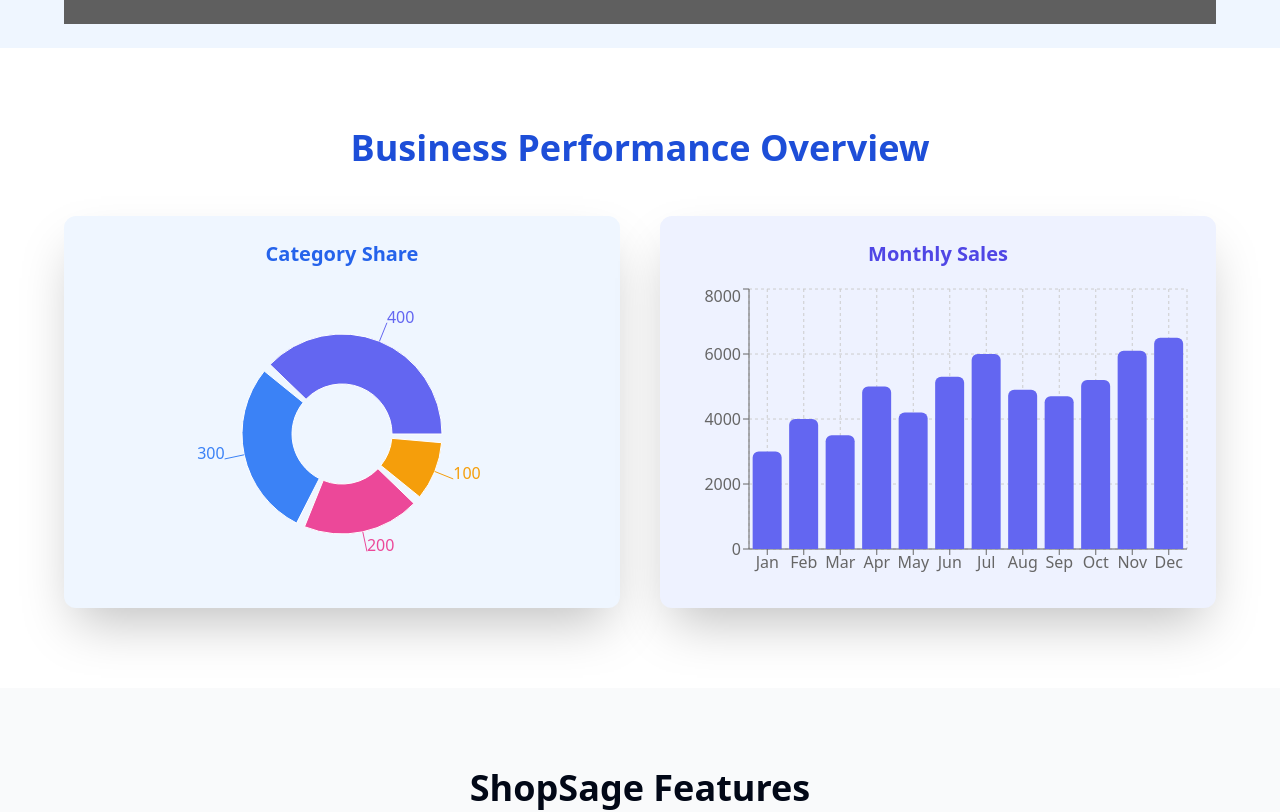
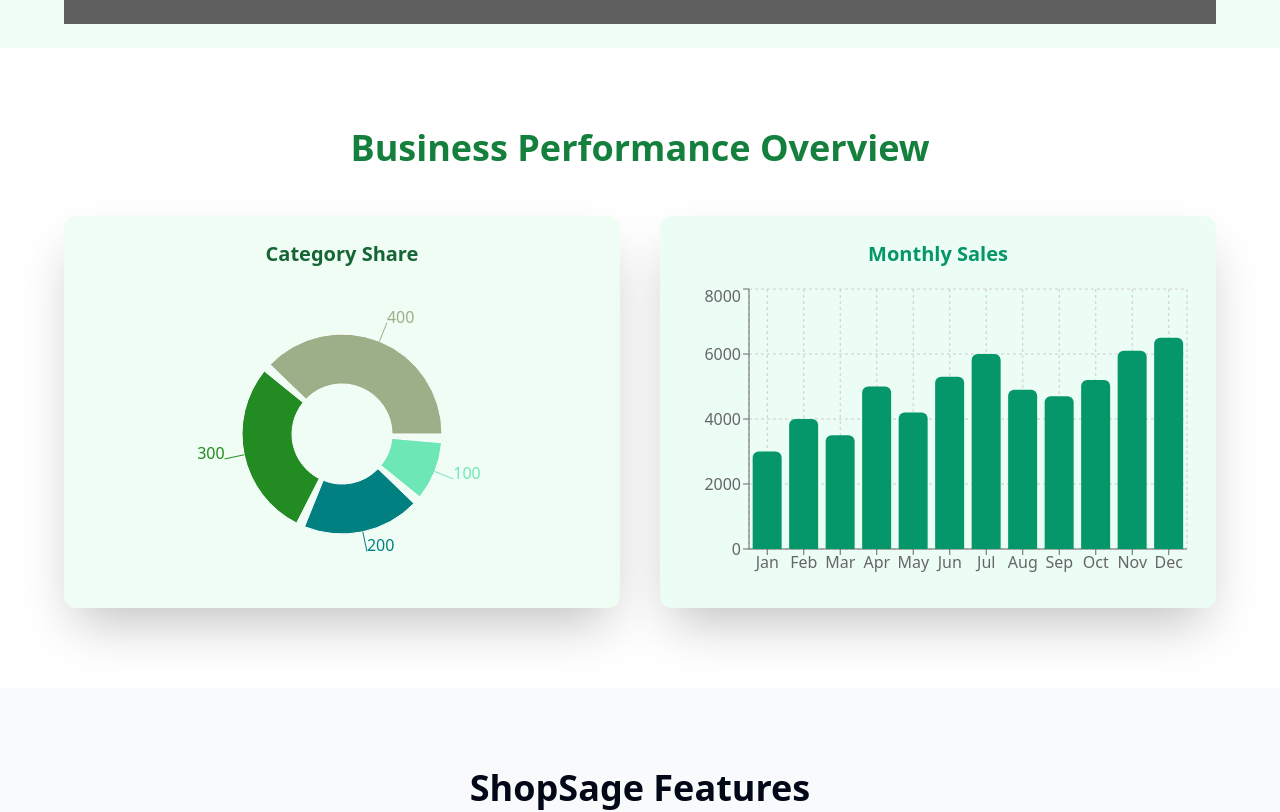
Before and after one commit to SwarnitSinha/ShopInventory-Frontend, a React (Vite) app: page / in a window 1280 px wide. Shown: the part 1300-2112 px from the top of the page. Built offline with nearby package versions, Linux system fonts and the light colour scheme; grey boxes are pictures that could not be loaded.

Commit message:
UI Theme redesigned.

```diff
--- a/index.html
+++ b/index.html
@@ -1,8 +1,12 @@
 <!DOCTYPE html>
 <html lang="en">
   <head>
+    <link rel="icon" type="image/svg+xml" href="/favicon.svg">
+  <link rel="icon" type="image/png" sizes="32x32" href="/favicon-32x32.png">
+  <link rel="icon" type="image/png" sizes="16x16" href="/favicon-16x16.png">
     <meta charset="UTF-8" />
     <meta name="viewport" content="width=device-width, initial-scale=1.0" />
+    <title>Inventory Pro</title>
   </head>
   <body>
     <div id="root"></div>
--- a/src/components/landingPage/analyticsSection.tsx
+++ b/src/components/landingPage/analyticsSection.tsx
@@ -1,7 +1,7 @@
 import { PieChart, Pie, Cell, Tooltip, BarChart, Bar, XAxis, YAxis, CartesianGrid, ResponsiveContainer } from 'recharts';
 import { motion } from 'framer-motion';
 
-const chartColors = ['#6366F1', '#3B82F6', '#EC4899', '#F59E0B'];
+const chartColors = ['#059669', '#10B981', '#34D399', '#6EE7B7'];
 
 const pieData = [
   { name: 'Electronics', value: 400 },
@@ -25,7 +25,10 @@ const barData = [
   { month: 'Dec', sales: 6500 },
 ];
 
+
+
 export function AnalyticsSection() {
+  const chartColors = ['#9CAF88', '#228B22', '#008080', '#6EE7B7'];
   return (
     <section className="py-20 px-4 bg-white">
       <motion.div
@@ -35,21 +38,15 @@ export function AnalyticsSection() {
         transition={{ duration: 0.8 }}
         viewport={{ once: true }}
       >
-        <h2 className="text-3xl md:text-4xl font-bold text-center text-blue-700 mb-12">
+        <h2 className="text-3xl md:text-4xl font-bold text-center text-green-700 mb-12">
           Business Performance Overview
         </h2>
 
         <div className="flex flex-col lg:flex-row gap-10 justify-center items-center">
 
           {/* Pie Chart */}
-          <motion.div
-            className="w-full lg:w-1/2 bg-blue-50 p-6 rounded-xl shadow-2xl"
-            initial={{ opacity: 0, x: -100 }}
-            whileInView={{ opacity: 1, x: 0 }}
-            transition={{ duration: 1 }}
-            viewport={{ once: true }}
-          >
-            <h3 className="text-xl font-semibold text-blue-600 mb-4 text-center">Category Share</h3>
+          <motion.div className="w-full lg:w-1/2 bg-green-50 p-6 rounded-xl shadow-2xl"> {/* Sage Green background */}
+            <h3 className="text-xl font-semibold text-green-800 mb-4 text-center">Category Share</h3>
             <ResponsiveContainer width="100%" height={300}>
               <PieChart>
                 <Pie
@@ -74,20 +71,20 @@ export function AnalyticsSection() {
 
           {/* Bar Chart */}
           <motion.div
-            className="w-full lg:w-1/2 bg-indigo-50 p-6 rounded-xl shadow-2xl"
+            className="w-full lg:w-1/2 bg-emerald-50 p-6 rounded-xl shadow-2xl"
             initial={{ opacity: 0, x: 100 }}
             whileInView={{ opacity: 1, x: 0 }}
             transition={{ duration: 1 }}
             viewport={{ once: true }}
           >
-            <h3 className="text-xl font-semibold text-indigo-600 mb-4 text-center">Monthly Sales</h3>
+            <h3 className="text-xl font-semibold text-emerald-600 mb-4 text-center">Monthly Sales</h3>
             <ResponsiveContainer width="100%" height={300}>
               <BarChart data={barData}>
                 <CartesianGrid strokeDasharray="3 3" />
                 <XAxis dataKey="month" />
                 <YAxis />
                 <Tooltip />
-                <Bar dataKey="sales" fill="#6366F1" radius={[6, 6, 0, 0]} />
+                <Bar dataKey="sales" fill="#059669" radius={[6, 6, 0, 0]} />
               </BarChart>
             </ResponsiveContainer>
           </motion.div>
@@ -96,5 +93,3 @@ export function AnalyticsSection() {
     </section>
   );
 };
-
-export default AnalyticsSection;
--- a/src/components/landingPage/animatedCounter.tsx
+++ b/src/components/landingPage/animatedCounter.tsx
@@ -53,7 +53,7 @@ export function AnimatedCounter ({ target, title, duration = 2 }: AnimatedCounte
 
   return (
     <div ref={counterRef} className="text-center">
-      <div className="text-3xl md:text-4xl font-bold text-blue-600">{count.toLocaleString()}+</div>
+      <div className="text-3xl md:text-4xl font-bold text-green-600">{count.toLocaleString()}+</div>
       <div className="text-gray-600 mt-2">{title}</div>
     </div>
   );
--- a/src/components/landingPage/featureCard.tsx
+++ b/src/components/landingPage/featureCard.tsx
@@ -10,14 +10,14 @@ interface FeatureCardProps {
 export function FeatureCard ({ icon, title, description }: FeatureCardProps) {
   return (
     <motion.div
-      className="bg-white rounded-xl shadow-lg p-6 flex flex-col items-center text-center"
-      whileHover={{
-        y: -10,
-        boxShadow: "0 25px 50px -12px rgba(0, 0, 0, 0.25)"
-      }}
-      transition={{ type: "spring", stiffness: 300 }}
-    >
-      <div className="text-blue-600 mb-4 text-4xl md:text-5xl">{icon}</div>
+  className="bg-white rounded-xl shadow-lg p-6 flex flex-col items-center text-center"
+  whileHover={{
+    y: -10,
+    boxShadow: "0 25px 50px -12px rgba(0, 0, 0, 0.15)",
+    border: "2px solid #9CAF88" // Sage Green border on hover
+  }}
+>
+  <div className="text-green-800 mb-4 text-4xl md:text-5xl">{icon}</div> {/* Forest Green icon */}
       <h3 className="text-xl font-bold mb-2">{title}</h3>
       <p className="text-gray-600">{description}</p>
     </motion.div>
--- a/src/components/landingPage/footer.tsx
+++ b/src/components/landingPage/footer.tsx
@@ -29,7 +29,7 @@ export function Footer() {
                 href="https://swarnitsinha.github.io/myportfolio/"
                 target="_blank"
                 rel="noopener noreferrer"
-                className="hover:text-white transition-colors"
+                className="hover:text-green-400 transition-colors"
             >
                 Contact
             </a>
--- a/src/styles/globals.css
+++ b/src/styles/globals.css
@@ -1,46 +1,108 @@
-
 @tailwind base;
 @tailwind components;
 @tailwind utilities;
 
 @layer base {
   :root {
+    /* Custom color variables - Updated to Emerald theme */
+    --sage: #10b981;        /* Updated to emerald-500 */
+    --forest: #047857;      /* Updated to emerald-700 */
+    --teal: #0d9488;        /* Updated to teal-600 for consistency */
+    --light-green: #a7f3d0; /* Updated to emerald-200 */
+    --light-gray: #f9fafb;  /* Updated to gray-50 */
+    --charcoal: #374151;    /* Updated to gray-700 */
+
+    /* Base colors */
     --background: 0 0% 100%;
     --foreground: 222.2 84% 4.9%;
     --card: 0 0% 100%;
     --card-foreground: 222.2 84% 4.9%;
     --popover: 0 0% 100%;
     --popover-foreground: 222.2 84% 4.9%;
-    --primary: 221.2 83.2% 53.3%;
-    --primary-foreground: 210 40% 98%;
-    --secondary: 210 40% 96.1%;
-    --secondary-foreground: 222.2 47.4% 11.2%;
-    --muted: 210 40% 96.1%;
-    --muted-foreground: 215.4 16.3% 46.9%;
-    --accent: 210 40% 96.1%;
-    --accent-foreground: 222.2 47.4% 11.2%;
-    --destructive: 0 84.2% 60.2%;
+
+    /* Primary - Emerald theme */
+    --primary: 160 84% 39%;  /* emerald-600 - #059669 */
+    --primary-foreground: 0 0% 100%;
+
+    /* Secondary - Light emerald */
+    --secondary: 153 100% 89%; /* emerald-100 - #d1fae5 */
+    --secondary-foreground: 160 84% 24%;
+
+    /* Muted colors */
+    --muted: 220 14% 96%;
+    --muted-foreground: 220 9% 46%;
+
+    /* Accent - Medium emerald */
+    --accent: 158 64% 52%;   /* emerald-400 - #34d399 */
+    --accent-foreground: 160 84% 24%;
+
+    /* Destructive */
+    --destructive: 0 84% 60%;
+    --destructive-foreground: 0 0% 100%;
+
+    /* Borders and inputs */
+    --border: 220 13% 91%;
+    --input: 220 13% 91%;
+
+    /* Ring - Emerald focus */
+    --ring: 160 84% 39%;     /* emerald-600 */
+
+    --radius: 0.5rem;
+
+    /* Sidebar - Clean white theme */
+    --sidebar-background: 0 0% 100%;      /* White background */
+    --sidebar-foreground: 220 9% 46%;     /* Gray-600 text */
+    --sidebar-primary: 160 84% 39%;       /* emerald-600 */
+    --sidebar-primary-foreground: 0 0% 100%;
+    --sidebar-accent: 153 100% 97%;       /* emerald-50 */
+    --sidebar-accent-foreground: 160 84% 24%;
+    --sidebar-border: 220 13% 91%;        /* Gray-200 */
+    --sidebar-ring: 160 84% 39%;          /* emerald-600 */
+
+    /* Chart colors - Emerald palette */
+    --chart-1: 160 84% 39%;  /* emerald-600 - #059669 */
+    --chart-2: 158 64% 52%;  /* emerald-400 - #34d399 */
+    --chart-3: 152 81% 96%;  /* emerald-50 - #ecfdf5 */
+    --chart-4: 156 100% 80%; /* emerald-300 - #6ee7b7 */
+    --chart-5: 164 86% 78%;  /* emerald-300 variant */
+  }
+
+  .dark {
+    /* Dark mode - keeping emerald accents */
+    --background: 222.2 84% 4.9%;
+    --foreground: 210 40% 98%;
+    --card: 222.2 84% 4.9%;
+    --card-foreground: 210 40% 98%;
+    --popover: 222.2 84% 4.9%;
+    --popover-foreground: 210 40% 98%;
+
+    --primary: 158 64% 52%;   /* emerald-400 for dark mode */
+    --primary-foreground: 160 84% 24%;
+
+    --secondary: 217.2 32.6% 17.5%;
+    --secondary-foreground: 210 40% 98%;
+
+    --muted: 217.2 32.6% 17.5%;
+    --muted-foreground: 215 20.2% 65.1%;
+
+    --accent: 158 64% 52%;    /* emerald-400 */
+    --accent-foreground: 160 84% 24%;
+
+    --destructive: 0 62.8% 30.6%;
     --destructive-foreground: 210 40% 98%;
-    --border: 214.3 31.8% 91.4%;
-    --input: 214.3 31.8% 91.4%;
-    --ring: 221.2 83.2% 53.3%;
-    --radius: 0.5rem;
-    /* --sidebar-background: 222.2 84% 4.9%; Black*/
-    --sidebar-background: 0 0% 10%; /*Almost Black*/
 
+    --border: 217.2 32.6% 17.5%;
+    --input: 217.2 32.6% 17.5%;
+    --ring: 158 64% 52%;      /* emerald-400 for dark mode */
 
-    /* --sidebar-foreground: 210 40% 98%; */
-    --sidebar-foreground: 210 40% 98%; /* Almost White */
-    --sidebar-primary: 217.2 32.6% 17.5%;
-    --sidebar-primary-foreground: 210 40% 98%;
+    /* Dark sidebar */
+    --sidebar-background: 222.2 84% 4.9%;
+    --sidebar-foreground: 210 40% 98%;
+    --sidebar-primary: 158 64% 52%;
+    --sidebar-primary-foreground: 160 84% 24%;
     --sidebar-accent: 217.2 32.6% 17.5%;
     --sidebar-accent-foreground: 210 40% 98%;
     --sidebar-border: 217.2 32.6% 17.5%;
-    --sidebar-ring: 217.2 32.6% 17.5%;
-    --chart-1: 221.2 83.2% 53.3%;
-    --chart-2: 291.1 92.5% 58.2%;
-    --chart-3: 162.9 93.5% 48.2%;
-    --chart-4: 31.5 91.2% 46.1%;
-    --chart-5: 198 93.2% 59.6%;
+    --sidebar-ring: 158 64% 52%;
   }
 }
```
Also changed, not shown: src/components/landingPage/heroSection.tsx (+5 -5 lines), src/components/landingPage/testimonialSlider.tsx (+5 -5 lines), src/components/layout/sidebar-nav.tsx (+49 -52 lines), src/pages/auth-page.tsx (+70 -171 lines), src/pages/landing-page.tsx (+11 -15 lines), favicon.svg (added).
